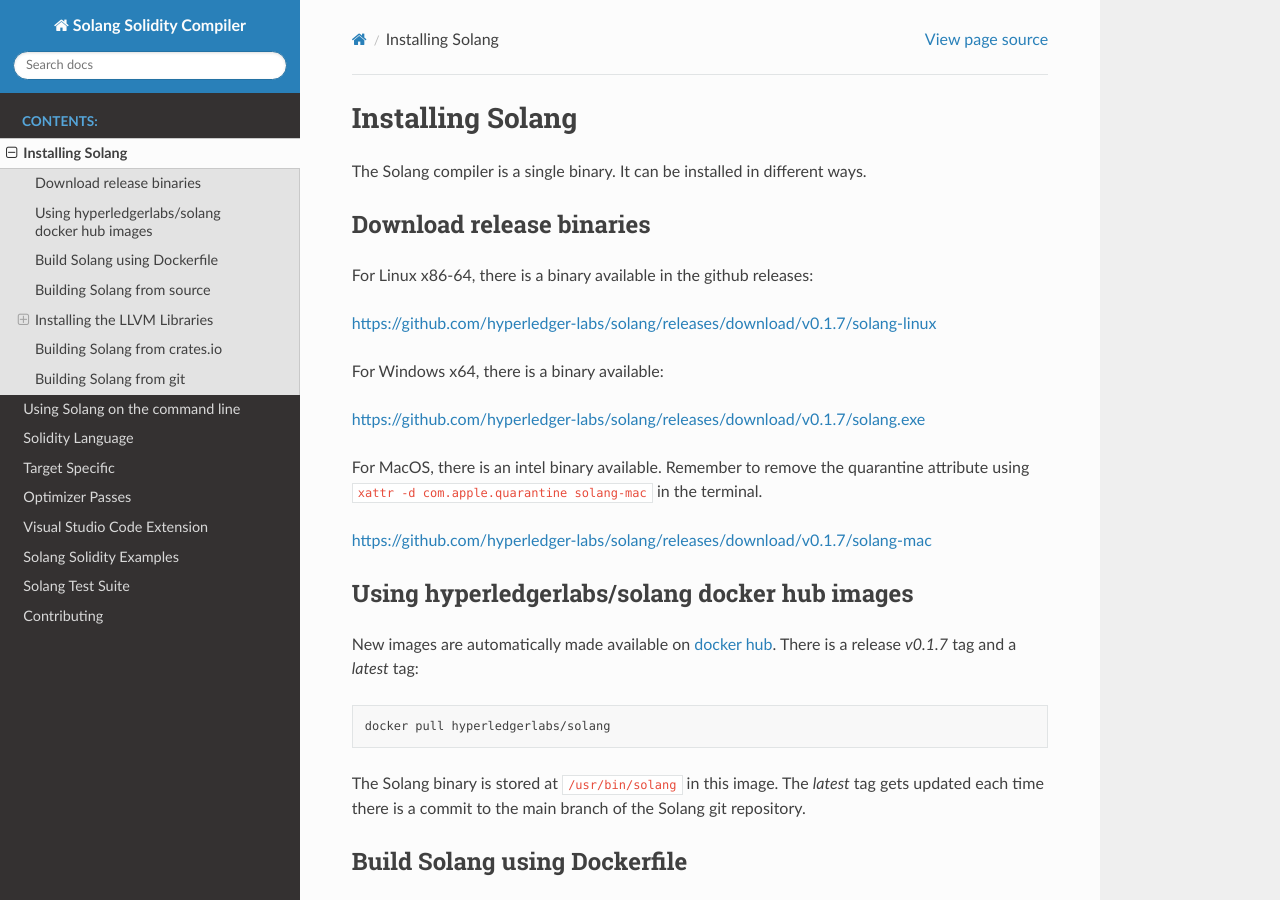
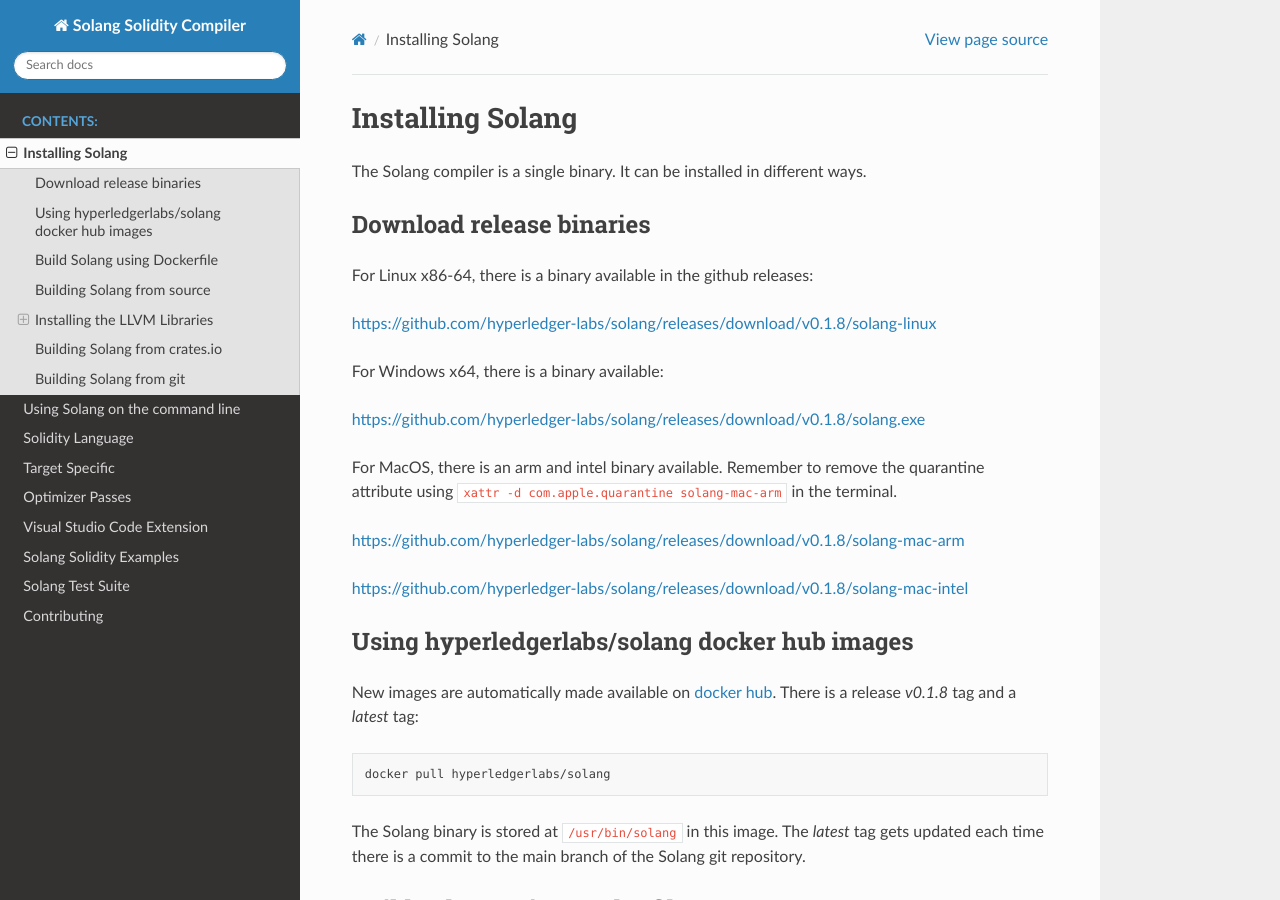
Before and after one commit to hyperledger-solang/solang, a Sphinx documentation site: the page built from docs/installing.rst, in a window 1280 px wide and 900 px high. Built offline with Sphinx 7.4.7 and the Read the Docs theme 2.0.0, drawn with Linux system fonts in a browser that asks for light colours.

```diff
--- a/Cargo.toml
+++ b/Cargo.toml
@@ -1,6 +1,6 @@
 [package]
 name = "solang"
-version = "0.1.7"
+version = "0.1.8"
 authors = ["Sean Young <sean@mess.org>"]
 homepage = "https://github.com/hyperledger-labs/solang"
 documentation = "https://solang.readthedocs.io/"
--- a/docs/conf.py
+++ b/docs/conf.py
@@ -22,7 +22,7 @@
 author = 'Sean Young <sean@mess.org>'
 
 # The full version, including alpha/beta/rc tags
-release = '0.1.7'
+release = '0.1.8'
 
 
 # -- General configuration ---------------------------------------------------
--- a/docs/installing.rst
+++ b/docs/installing.rst
@@ -8,24 +8,25 @@
 
 For Linux x86-64, there is a binary available in the github releases:
 
-`<https://github.com/hyperledger-labs/solang/releases/download/v0.1.7/solang-linux>`_
+`<https://github.com/hyperledger-labs/solang/releases/download/v0.1.8/solang-linux>`_
 
 For Windows x64, there is a binary available:
 
-`<https://github.com/hyperledger-labs/solang/releases/download/v0.1.7/solang.exe>`_
+`<https://github.com/hyperledger-labs/solang/releases/download/v0.1.8/solang.exe>`_
 
-For MacOS, there is an intel binary available.
-Remember to remove the quarantine attribute using ``xattr -d com.apple.quarantine solang-mac`` in the terminal.
+For MacOS, there is an arm and intel binary available.
+Remember to remove the quarantine attribute using ``xattr -d com.apple.quarantine solang-mac-arm`` in the terminal.
 
-`<https://github.com/hyperledger-labs/solang/releases/download/v0.1.7/solang-mac>`_
+`<https://github.com/hyperledger-labs/solang/releases/download/v0.1.8/solang-mac-arm>`_
 
+`<https://github.com/hyperledger-labs/solang/releases/download/v0.1.8/solang-mac-intel>`_
 
 Using hyperledgerlabs/solang docker hub images
 ----------------------------------------------
 
 New images are automatically made available on
 `docker hub <https://hub.docker.com/repository/docker/hyperledgerlabs/solang/>`_.
-There is a release `v0.1.7` tag and a `latest` tag:
+There is a release `v0.1.8` tag and a `latest` tag:
 
 .. code-block:: bash
 
```
Also changed, not shown: CHANGELOG.md (+1 -1 lines).
